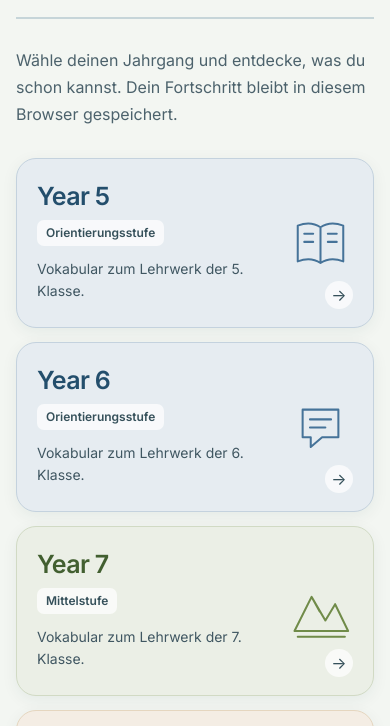
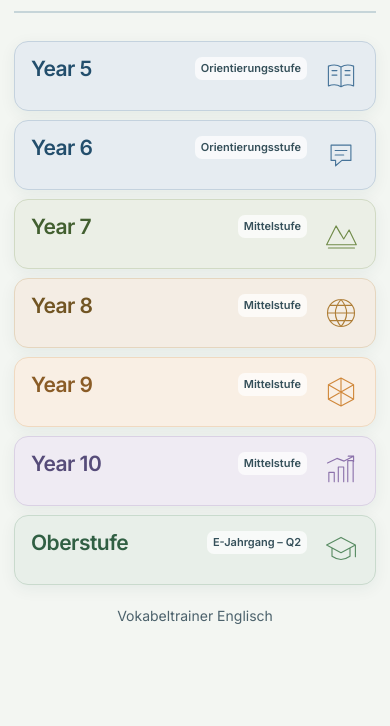
Before and after one commit to mwieker-code/vokabeltrainer, a website: page index.html in a window 390 px wide. Shown: the part 103-829 px from the top of the page. Drawn offline with Linux system fonts and the light colour scheme.

Commit message:
Compact portrait phone menu and remove introductory paragraph

```diff
--- a/assets/menu-preview.css
+++ b/assets/menu-preview.css
@@ -15,3 +15,17 @@ body{background:#f3f6f2}
 @media(max-width:620px){.wrap{padding-top:24px}#cards{grid-template-columns:1fr;gap:14px}#cards .card{min-height:170px;padding:22px 100px 22px 20px}#cards .name{font-size:25px}#cards .card:last-child{grid-column:auto}}
 @media(prefers-reduced-motion:reduce){#cards .card{transition:none}}
 @media print{#cards .card{box-shadow:none;break-inside:avoid}}
+
+/* Compact phone portrait menu; retain the spacious landscape layout. */
+@media(max-width:620px) and (orientation:portrait){
+ .wrap{padding:18px 14px 24px}
+ #cards{gap:9px;margin-top:18px}
+ #cards .card,#cards .card:last-child{min-height:70px;padding:14px 68px 14px 16px;border-radius:14px}
+ #cards .row{flex-direction:row;align-items:center;gap:6px 12px;flex-wrap:wrap}
+ #cards .name{font-size:21px;line-height:1.25}
+ #cards .meta{font-size:11px;padding:3px 6px}
+ #cards .desc{display:none}
+ #cards .menu-art{width:36px;height:36px;right:16px;top:50%;transform:translateY(-50%)}
+ #cards .menu-arrow{display:none}
+ .foot{margin-top:20px}
+}
--- a/index.html
+++ b/index.html
@@ -56,7 +56,7 @@ body{
   text-align:center;letter-spacing:.03em}
 </style>
 <link rel="stylesheet" href="assets/learning.css?v=20260908-export">
-<link rel="stylesheet" href="assets/menu-preview.css?v=20260914-design">
+<link rel="stylesheet" href="assets/menu-preview.css?v=20260915-mobile">
 </head>
 <body>
 <div class="wrap">
@@ -64,7 +64,7 @@ body{
     <h1>Vokabeltrainer <span class="title-accent">Englisch</span></h1>
     <div class="sub">Jahrgangs- und stufenbezogen</div>
   </div>
-  <div class="intro">Wähle deinen Jahrgang und entdecke, was du schon kannst. Dein Fortschritt bleibt in diesem Browser gespeichert.</div>
+
 
   <div id="cards"></div>
 
```
